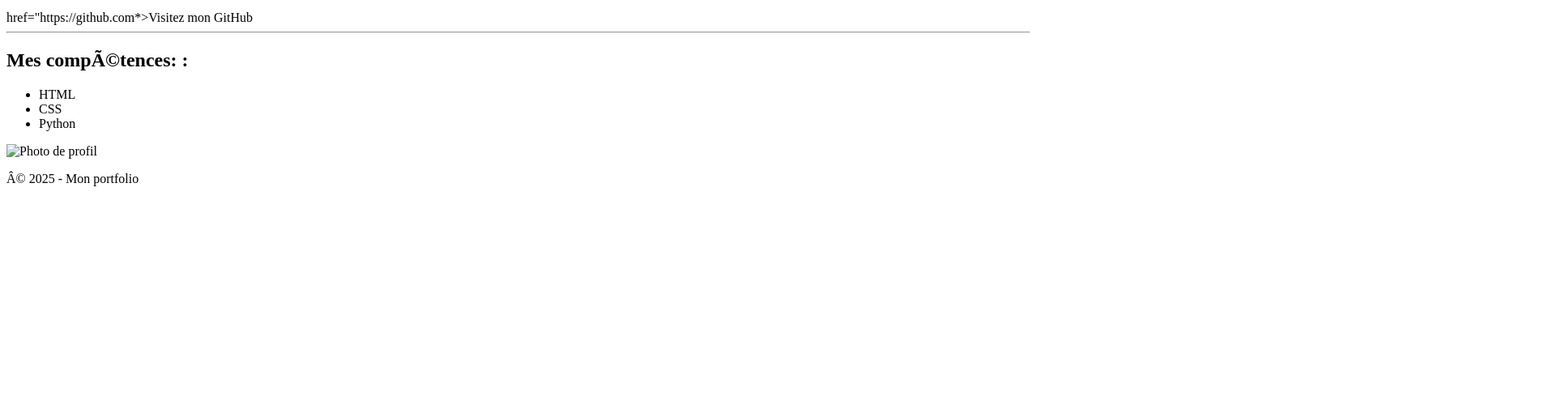
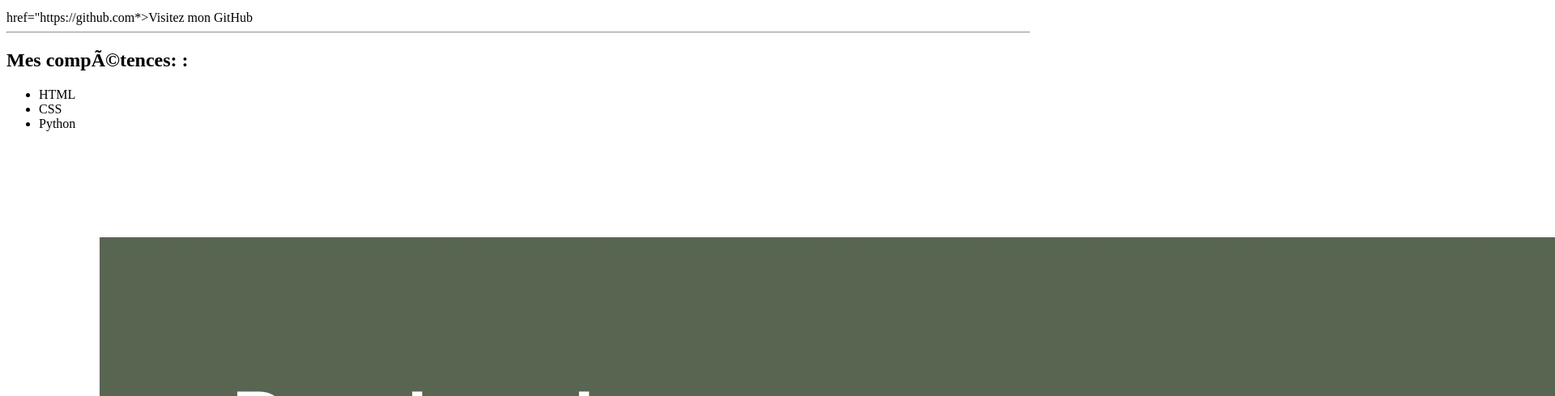
Before and after one commit to raphaelmestre18-ui/portofolio, a plain HTML site: page index.html in a window 1280 px wide. Shown: the part 127-616 px from the top of the page at 81% size, 1920 px wide, since content can reach past the window. Drawn offline with Linux system fonts and the light colour scheme.

Commit message:
modif code pour inserer le cv

```diff
--- a/index.html
+++ b/index.html
@@ -17,7 +17,8 @@
         <li>CSS</li>
         <li>Python</li>
     </ul>
-    <img src=« https://votresite/photo.jpg° alt="Photo de profil">
+
+    <img src ="IMG/cv.jpg">
     <footer>
 
 
```
Also changed, not shown: IMG/cv.jpg (added), 1 other file.
